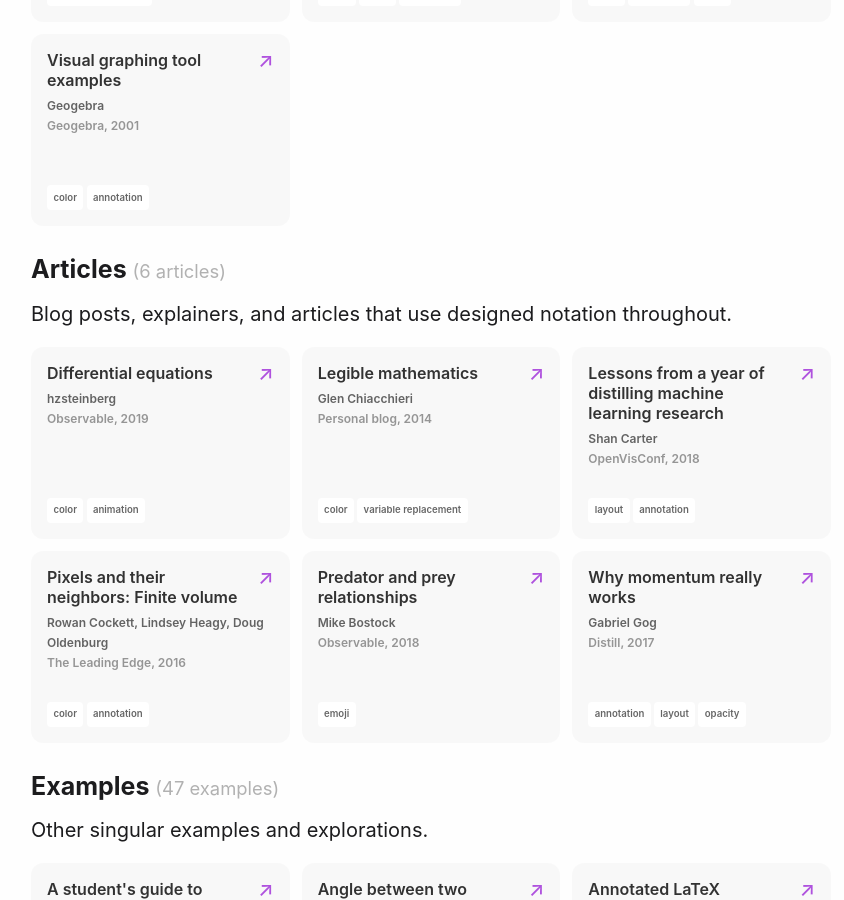
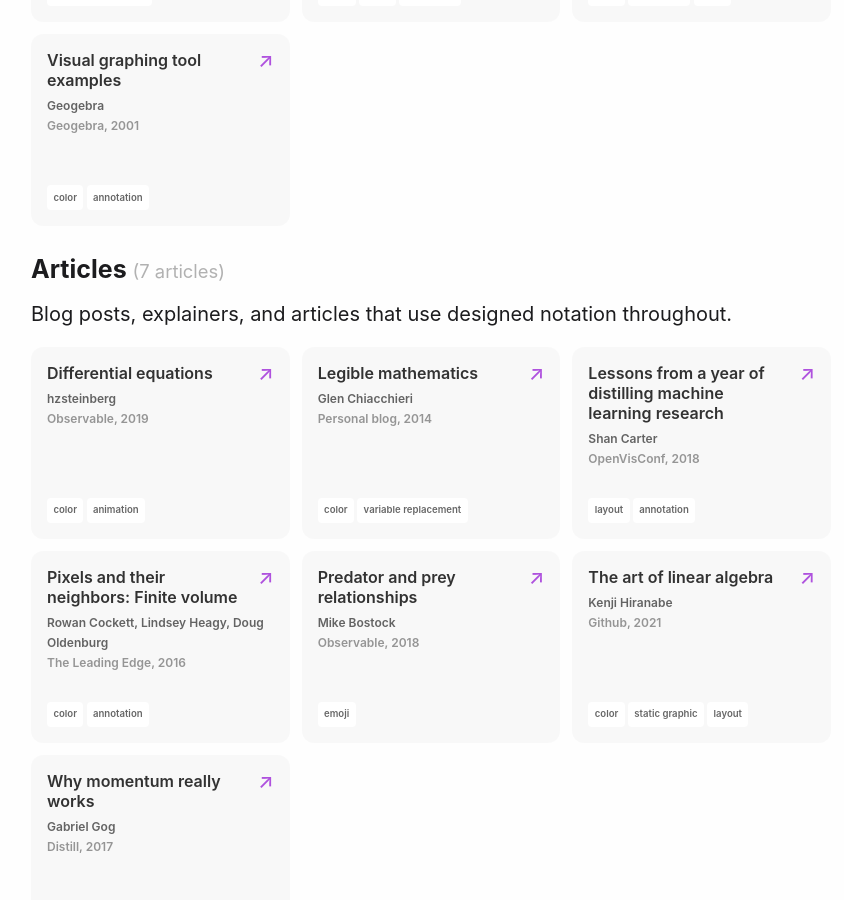
Before and after one commit to fredhohman/awesome-mathematical-notation-design, a Jekyll site: the page built from index.md, in a window 1280 px wide and 900 px high, scrolled down 1443 px. Shown: the whole window, without its empty margins (209-1053 px from the left). Built offline with Jekyll 4.4.1, drawn with Linux system fonts in a browser that asks for light colours.

Commit message:
feat: add new article #29

```diff
--- a/_data/examples.yaml
+++ b/_data/examples.yaml
@@ -626,3 +626,14 @@
   tags:
     - color
     - annotation
+
+- title: "The art of linear algebra"
+  author: Kenji Hiranabe
+  publication: Github
+  year: 2021
+  link: https://github.com/kenjihiranabe/The-Art-of-Linear-Algebra/?tab=readme-ov-file
+  type: article
+  tags:
+    - color
+    - static graphic
+    - layout
```
